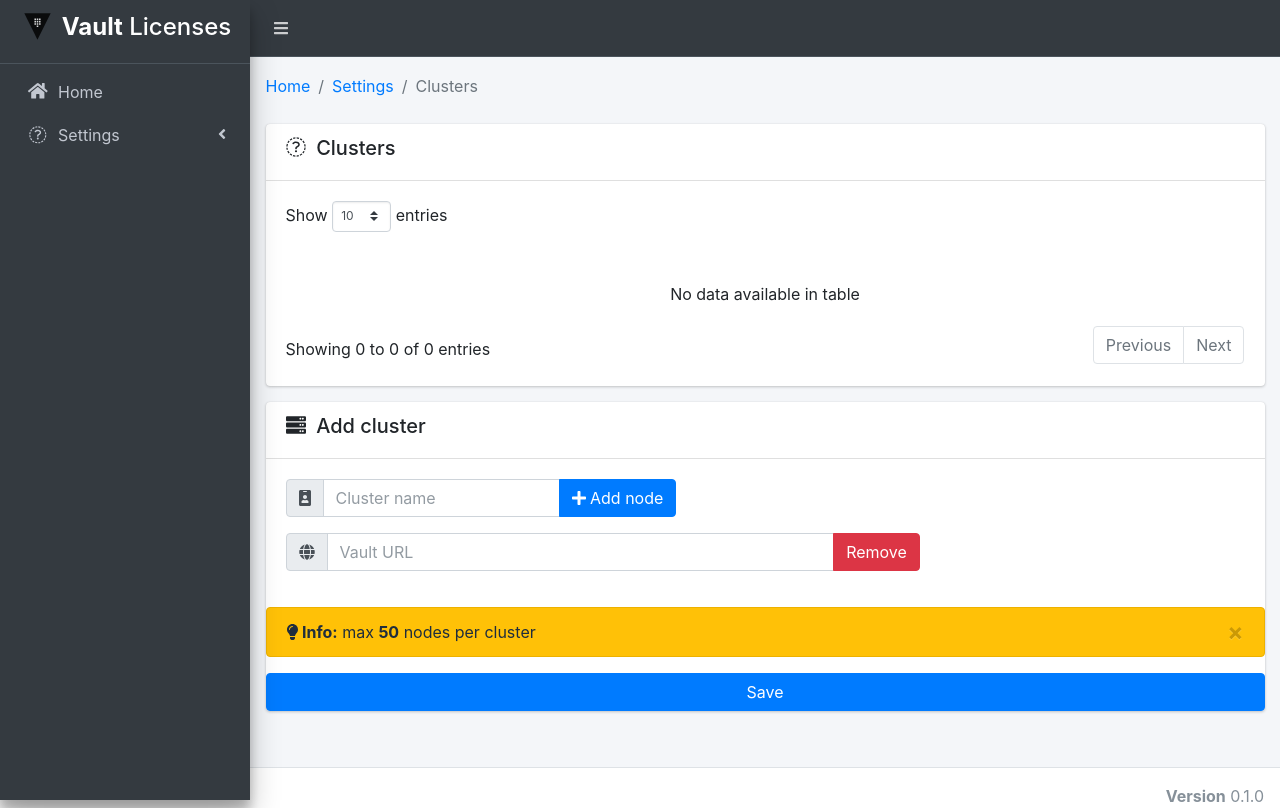
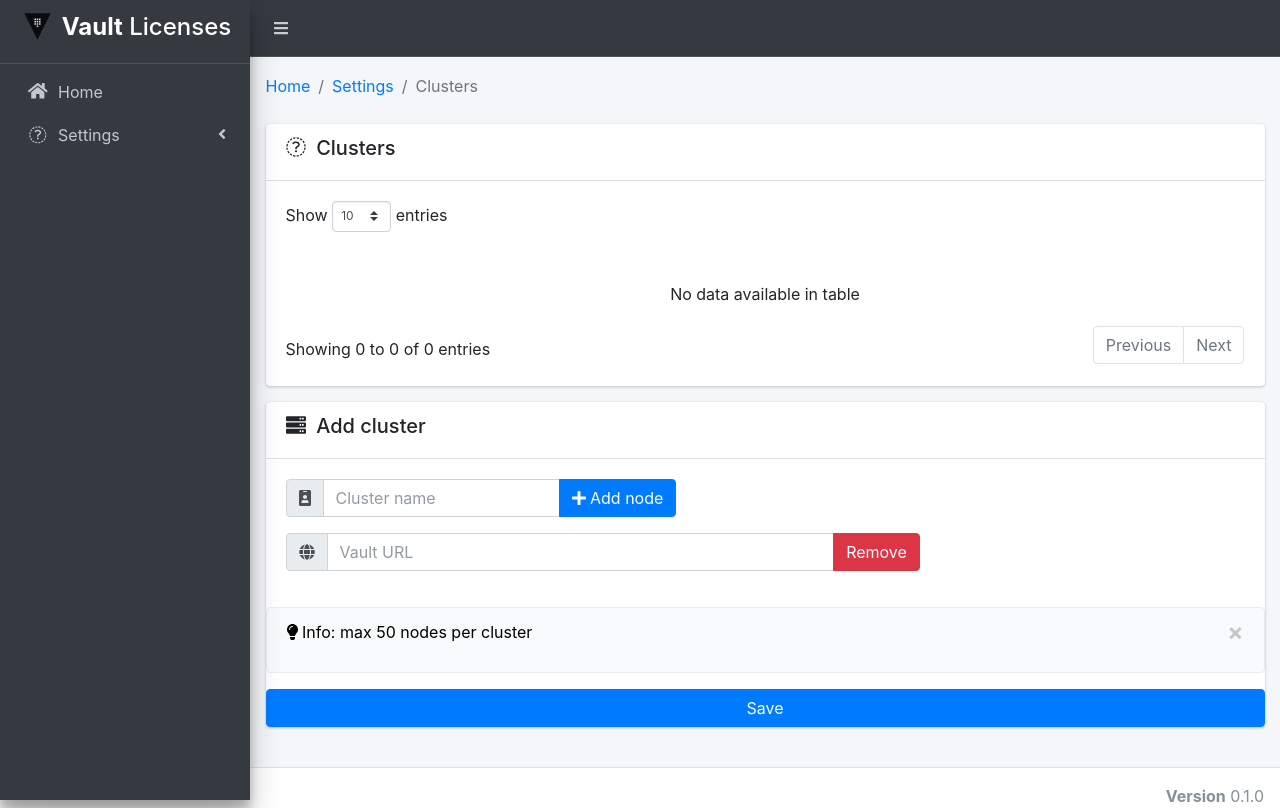
Before and after one commit to escomputers/hc_vault, a Django app: page /clusters/ in a window 1280 px wide. Run offline with Django 4.2, Linux system fonts and the light colour scheme; data that the repository does not hold is empty; some libraries are stand-ins or nearby versions.

Commit message:
minor changes

```diff
--- a/vault/templates/clusters.html
+++ b/vault/templates/clusters.html
@@ -132,9 +132,8 @@
 						</div><!-- card-body -->
 
 				<!-- info -->
-				<div class="alert alert-warning alert-dismissible fade show" role="alert">
-					<i class='fa fa-lightbulb'></i>
-					<strong>Info:</strong> max <b>50</b> nodes per cluster
+				<div class="alert alert-light alert-dismissible fade show" role="alert">
+					<p style="color:black;"><i class='fa fa-lightbulb'></i>&nbsp;Info: max 50 nodes per cluster</p>
 					<button type="button" class="close" data-dismiss="alert" aria-label="Close">
 						<span aria-hidden="true">&times;</span>
 					</button>
--- a/vault/vault/settings.py
+++ b/vault/vault/settings.py
@@ -11,7 +11,7 @@
 # SECURITY WARNING: don't run with debug turned on in production!
 # DEBUG = True
 
-ALLOWED_HOSTS = ['127.0.0.1']
+ALLOWED_HOSTS = ['*']
 
 
 # Application definition
```
